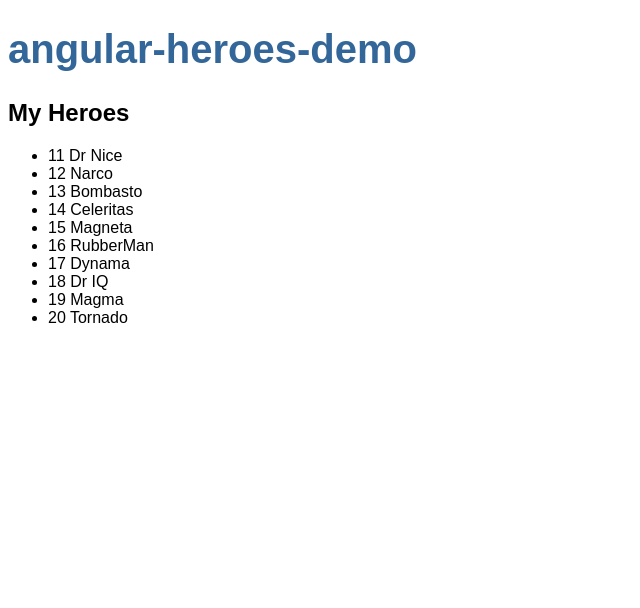
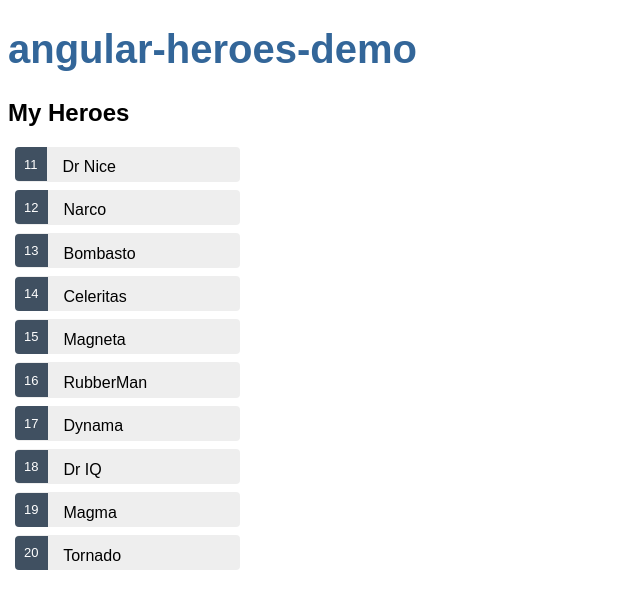
Before and after one commit to lizhen0211/angular-heroes-demo, an Angular app: page / in a window 1280 px wide. Shown: the top 608 px of the page, without its empty margins (0-640 px from the left). Built offline with nearby package versions, Linux system fonts and the light colour scheme.

Commit message:
baseline

```diff
--- a/src/app/heroes/heroes.component.html
+++ b/src/app/heroes/heroes.component.html
@@ -1,6 +1,16 @@
 <h2>My Heroes</h2>
 <ul class="heroes">
-  <li *ngFor="let hero of heroes" (click)="onSelect(hero)">
+  <li *ngFor="let hero of heroes" (click)="onSelect(hero)" [class.selected]="hero === selectedHero">
     <span class="badge">{{hero.id}}</span> {{hero.name}}
   </li>
 </ul>
+
+<div *ngIf="selectedHero">
+  <h2>{{selectedHero.name | uppercase}} Details</h2>
+  <div><span>id: </span>{{selectedHero.id}}</div>
+  <div>
+    <label>name:
+      <input [(ngModel)]="selectedHero.name" placeholder="name"/>
+    </label>
+  </div>
+</div>
--- a/src/app/heroes/heroes.component.less
+++ b/src/app/heroes/heroes.component.less
@@ -0,0 +1,44 @@
+/* HeroesComponent's private CSS styles */
+.heroes {
+  margin: 0 0 2em 0;
+  list-style-type: none;
+  padding: 0;
+  width: 15em;
+}
+.heroes li {
+  cursor: pointer;
+  position: relative;
+  left: 0;
+  background-color: #EEE;
+  margin: .5em;
+  padding: .3em 0;
+  height: 1.6em;
+  border-radius: 4px;
+}
+.heroes li:hover {
+  color: #607D8B;
+  background-color: #DDD;
+  left: .1em;
+}
+.heroes li.selected {
+  background-color: #CFD8DC;
+  color: white;
+}
+.heroes li.selected:hover {
+  background-color: #BBD8DC;
+  color: white;
+}
+.heroes .badge {
+  display: inline-block;
+  font-size: small;
+  color: white;
+  padding: 0.8em 0.7em 0 0.7em;
+  background-color:#405061;
+  line-height: 1em;
+  position: relative;
+  left: -1px;
+  top: -4px;
+  height: 1.8em;
+  margin-right: .8em;
+  border-radius: 4px 0 0 4px;
+}
```
